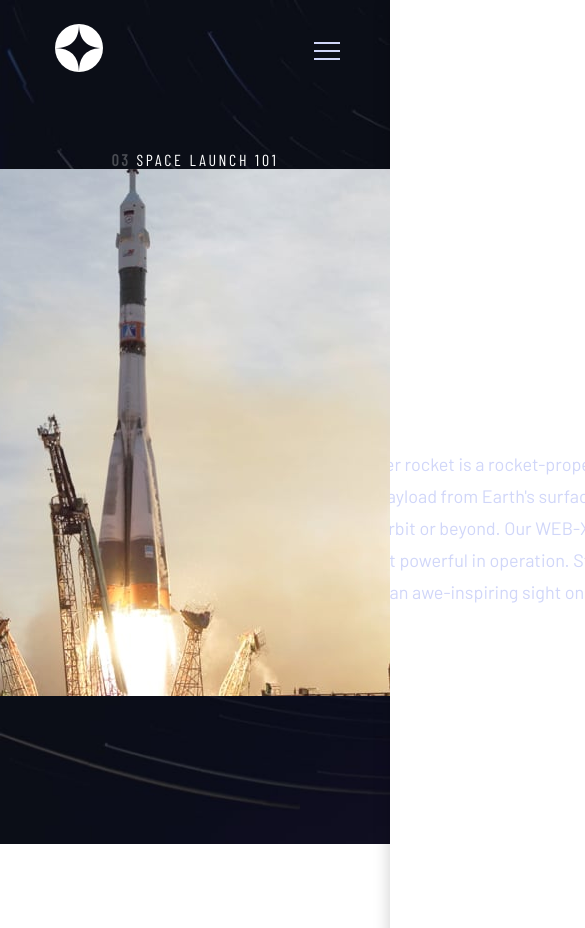
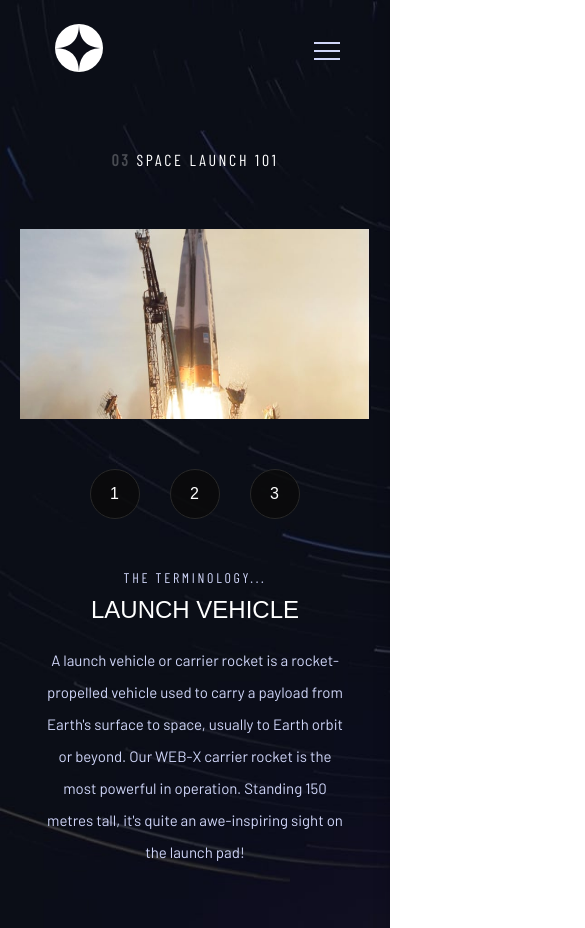
Before and after one commit to FlaceyFurr/space-website, a React (Create React App) app: page /technology in a window 390 px wide. Shown: the top 928 px of the page, 585 px wide, since content can reach past the window. Before the commit the page ends 844 px from the top, so only its background shows below. Built offline with nearby package versions, Linux system fonts and the light colour scheme; a web font is replaced by a local one.

Commit message:
Made an adaptive technology page

```diff
--- a/src/pages/technology/Technology.js
+++ b/src/pages/technology/Technology.js
@@ -33,6 +33,7 @@ const Technology = () => {
         alt="technology"
         className="technology__img"
       />
+      <img src={tech[selection].imgMobile} alt="technology" className="technology__img-mobile" />
     </main>
   );
 };
--- a/src/pages/technology/style.css
+++ b/src/pages/technology/style.css
@@ -9,6 +9,10 @@
 .technology__img {
   position: absolute;
   right: 0;
+}
+
+.technology__img-mobile {
+  display: none;
 }
 
 .technology {
@@ -59,8 +63,126 @@
 }
 
 .technology__subtitle {
-  width: 444px;
+  width: 450px;
   font-size: 18px;
   line-height: 32px;
   color: #d0d6f9;
 }
+
+/* Adaptive */
+@media (max-width: 1350px) {
+  .technology__img {
+    width: 400px;
+    margin-top: 50px;
+  }
+}
+
+@media (max-width: 1250px) {
+  .technology-section {
+    background-image: url(./../../images/technology/background-technology-tablet.jpg);
+    background-size: cover;
+    height: 130vh;
+  }
+
+  .technology {
+    width: 80%;
+  }
+
+  .technology__img {
+    display: none;
+  }
+
+  .technology__img-mobile {
+    display: flex;
+    max-width: 100%;
+    width: 60%;
+    margin: 60px auto;
+    height: 310px;
+  }
+
+  .technology__list {
+    display: flex;
+    width: 210px;
+    justify-content: space-between;
+    margin: 320px auto 0;
+    padding-left: 0;
+  }
+
+  .technology__item {
+    display: inline;
+    margin-bottom: 0;
+    width: 60px;
+    height: 60px;
+    font-size: 24px;
+    letter-spacing: 1.5px;
+  }
+
+  .technology__info {
+    top: 450px;
+    left: 50%;
+    transform: translate(-50%);
+    width: 450px;
+    text-align: center;
+  }
+
+  .technology__title {
+    font-size: 40px;
+  }
+
+  .technology__subtitle {
+    font-size: 16px;
+  }
+}
+
+@media (max-width: 960px) {
+  .technology__img-mobile {
+    width: 100%;
+  }
+}
+
+@media (max-width: 650px) {
+  .technology-section {
+    height: 110vh;
+  }
+
+  .technology__img-mobile {
+    height: 190px;
+    width: 90%;
+  }
+
+  .technology {
+    width: 100%;
+  }
+
+  .technology__list {
+    margin: 200px auto 0;
+  }
+
+  .technology__info {
+    top: 300px;
+    width: 300px;
+  }
+
+  .technology__subtitle {
+    width: 300px;
+  }
+
+  .technology__item {
+    width: 50px;
+    height: 50px;
+    font-size: 16px;
+    letter-spacing: 1px;
+  }
+
+  .technology__preface {
+    font-size: 14px;
+  }
+
+  .technology__title {
+    font-size: 24px;
+  }
+
+  .technology__subtitle {
+    font-size: 15px;
+  }
+}
```
